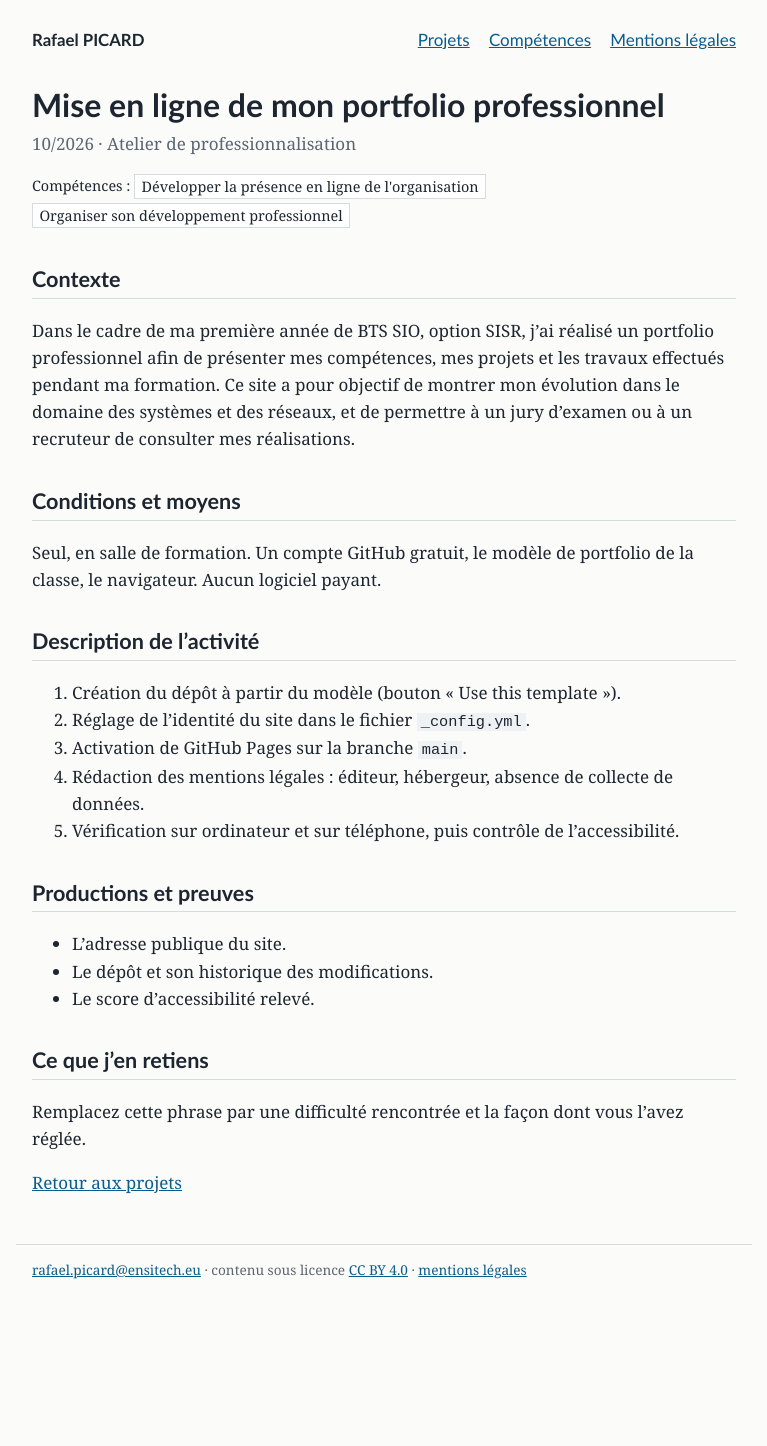
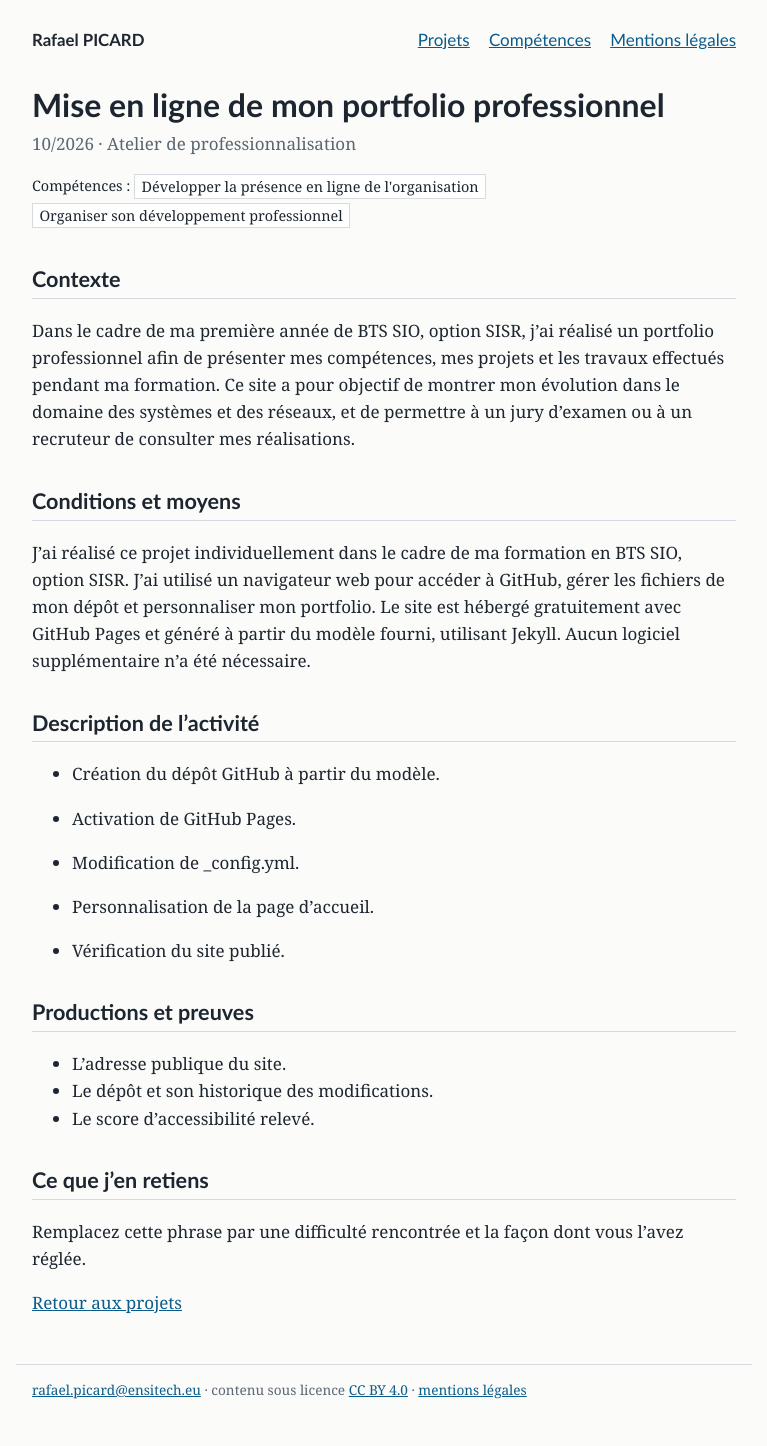
Before and after one commit to RafaelPicard/Portfolio, a Jekyll site: the page built from _projets/2026-10-mon-portfolio.md, in a window 1280 px wide. Shown: the whole page, without its empty margins (256-1023 px from the left). Built offline with Jekyll 4.4.1, drawn with Linux system fonts in a browser that asks for light colours; before the commit the page ends 1326 px from its top, so only the background shows below that.

Commit message:
Revise portfolio project details and conditions
Updated project description and conditions for portfolio creation, detailing the use of GitHub and Jekyll.

```diff
--- a/_projets/2026-10-mon-portfolio.md
+++ b/_projets/2026-10-mon-portfolio.md
@@ -12,15 +12,19 @@
 
 ## Conditions et moyens
 
-Seul, en salle de formation. Un compte GitHub gratuit, le modèle de portfolio de la classe, le navigateur. Aucun logiciel payant.
+J’ai réalisé ce projet individuellement dans le cadre de ma formation en BTS SIO, option SISR. J’ai utilisé un navigateur web pour accéder à GitHub, gérer les fichiers de mon dépôt et personnaliser mon portfolio. Le site est hébergé gratuitement avec GitHub Pages et généré à partir du modèle fourni, utilisant Jekyll. Aucun logiciel supplémentaire n’a été nécessaire.
 
 ## Description de l'activité
 
-1. Création du dépôt à partir du modèle (bouton « Use this template »).
-2. Réglage de l'identité du site dans le fichier `_config.yml`.
-3. Activation de GitHub Pages sur la branche `main`.
-4. Rédaction des mentions légales : éditeur, hébergeur, absence de collecte de données.
-5. Vérification sur ordinateur et sur téléphone, puis contrôle de l'accessibilité.
+- Création du dépôt GitHub à partir du modèle.
+
+- Activation de GitHub Pages.
+
+- Modification de _config.yml.
+
+- Personnalisation de la page d'accueil.
+
+- Vérification du site publié.
 
 ## Productions et preuves
 
```
